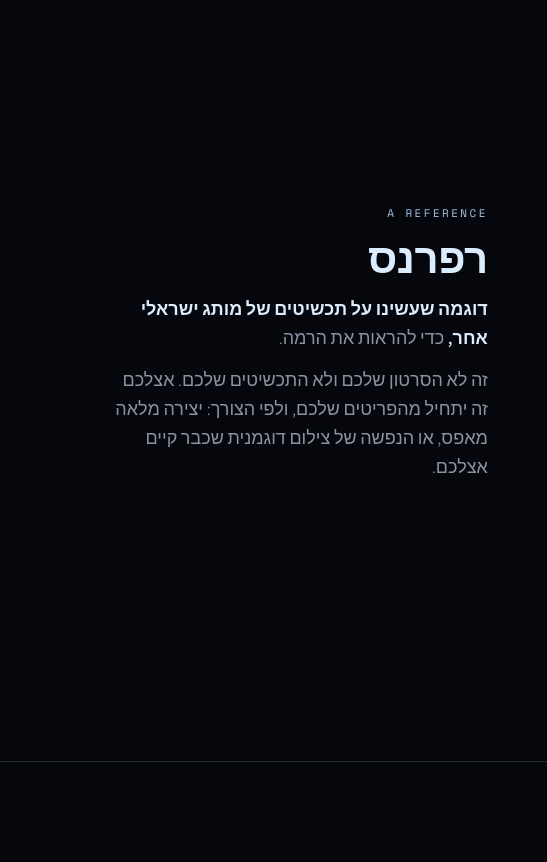
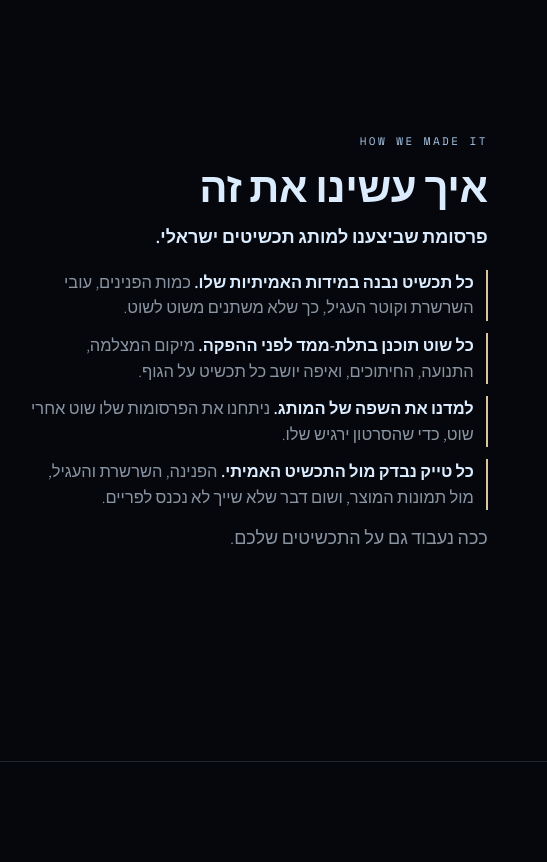
Before and after one commit to moonaaistudio-ops/moona-studio-site, a website: page magnolia/v1/index.html in a window 1280 px wide. Shown: the part 1180-2042 px from the top of the page, 317-864 px from the left. Drawn offline with nearby package versions, Linux system fonts and the light colour scheme; no server answers.

Commit message:
magnolia/v1: 'איך עשינו את זה' section, wording unified to פרסומת
Co-Authored-By: Claude Opus 5.5 <noreply@anthropic.com>

```diff
--- a/magnolia/v1/index.html
+++ b/magnolia/v1/index.html
@@ -4,10 +4,10 @@
 <meta charset="utf-8">
 <meta name="viewport" content="width=device-width, initial-scale=1, viewport-fit=cover">
 <meta name="robots" content="noindex, nofollow">
-<meta property="og:title" content="Magnolia × MOONA · רפרנס">
+<meta property="og:title" content="Magnolia × MOONA · פרסומות וידאו לתכשיטים">
 <meta property="og:description" content="פרסומות וידאו לתכשיטים.">
 <meta property="og:image" content="https://moona-studio-two.vercel.app/og.jpg">
-<title>Magnolia × MOONA · רפרנס</title>
+<title>Magnolia × MOONA · פרסומות וידאו לתכשיטים</title>
 <!-- pitch page: pageview only, no form data, no identifiers beyond what the analytics vendors set -->
 <script async src="https://www.googletagmanager.com/gtag/js?id=G-WYHJWDEYDK"></script>
 <script>window.dataLayer=window.dataLayer||[];function gtag(){dataLayer.push(arguments)}gtag('js',new Date());gtag('config','G-WYHJWDEYDK',{page_title:'magnolia-v1'});</script>
@@ -102,6 +102,9 @@ img.brand{filter:brightness(0) invert(1)}
 .ref p{color:var(--ice-mute);font-weight:300;max-width:44ch;margin-top:14px}
 .ref p b{color:var(--ice);font-weight:600}
 @media (max-width:900px){.ref .grid{grid-template-columns:1fr}.ref .vid{max-width:320px}}
+.ref ul.how{list-style:none;margin-top:18px;display:grid;gap:12px;max-width:52ch}
+.ref ul.how li{color:var(--ice-mute);font-weight:300;font-size:16.5px;line-height:1.55;border-inline-start:2px solid var(--gold);padding-inline-start:12px}
+.ref ul.how li b{color:var(--ice);font-weight:600}
 </style>
 </head>
 <body>
@@ -133,10 +136,16 @@ img.brand{filter:brightness(0) invert(1)}
     <div class="grid">
       <div class="vid"><video src="media/ref.mp4" poster="media/ref_poster.jpg" controls playsinline autoplay muted loop preload="metadata"></video></div>
       <div>
-        <span class="eyebrow">A reference</span>
-        <h2 style="font-size:clamp(28px,3.6vw,42px);margin-top:10px">רפרנס</h2>
-        <p><b>דוגמה שעשינו על תכשיטים של מותג ישראלי אחר,</b> כדי להראות את הרמה.</p>
-        <p>זה לא הסרטון שלכם ולא התכשיטים שלכם. אצלכם זה יתחיל מהפריטים שלכם, ולפי הצורך: יצירה מלאה מאפס, או הנפשה של צילום דוגמנית שכבר קיים אצלכם.</p>
+        <span class="eyebrow">How we made it</span>
+        <h2 style="font-size:clamp(28px,3.6vw,42px);margin-top:10px">איך עשינו את זה</h2>
+        <p><b>פרסומת שביצענו למותג תכשיטים ישראלי.</b></p>
+        <ul class="how">
+          <li><b>כל תכשיט נבנה במידות האמיתיות שלו.</b> כמות הפנינים, עובי השרשרת וקוטר העגיל, כך שלא משתנים משוט לשוט.</li>
+          <li><b>כל שוט תוכנן בתלת-ממד לפני ההפקה.</b> מיקום המצלמה, התנועה, החיתוכים, ואיפה יושב כל תכשיט על הגוף.</li>
+          <li><b>למדנו את השפה של המותג.</b> ניתחנו את הפרסומות שלו שוט אחרי שוט, כדי שהסרטון ירגיש שלו.</li>
+          <li><b>כל טייק נבדק מול התכשיט האמיתי.</b> הפנינה, השרשרת והעגיל, מול תמונות המוצר, ושום דבר שלא שייך לא נכנס לפריים.</li>
+        </ul>
+        <p>ככה נעבוד גם על התכשיטים שלכם.</p>
       </div>
     </div>
   </div>
```
